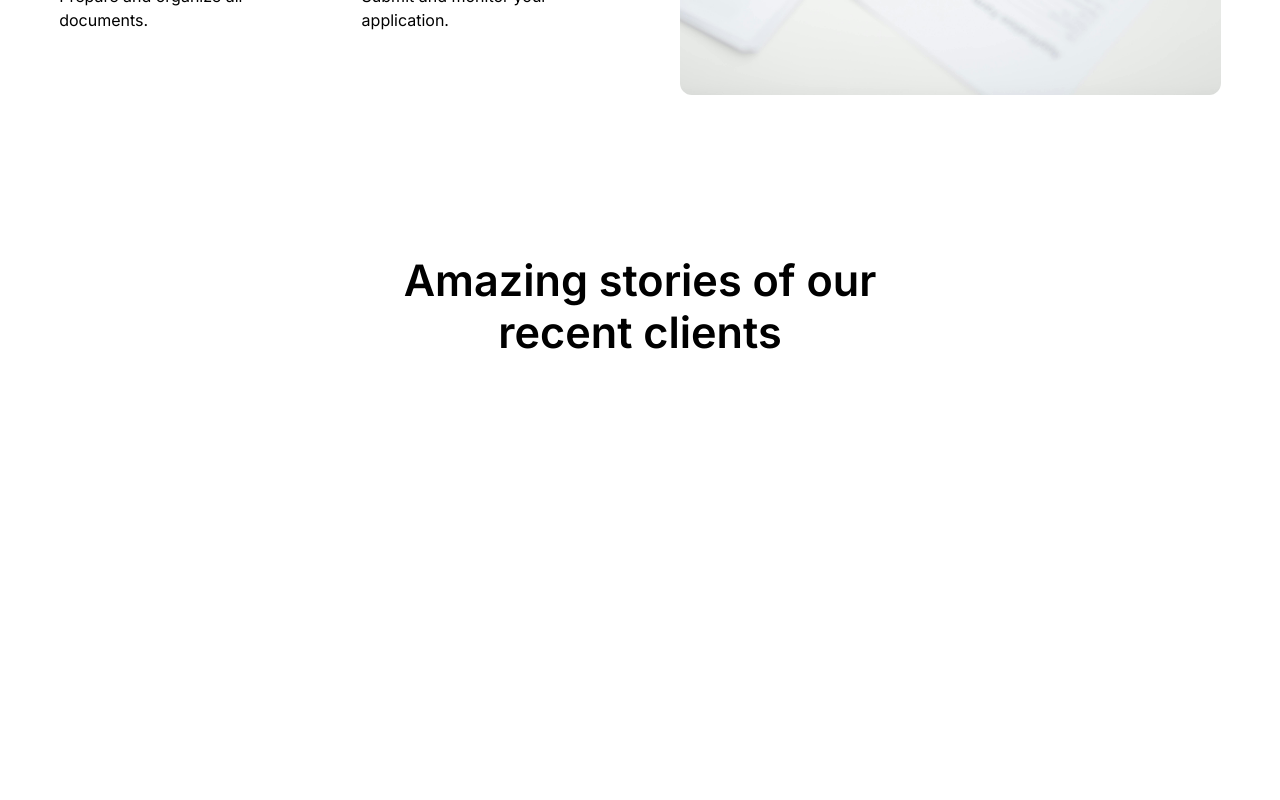
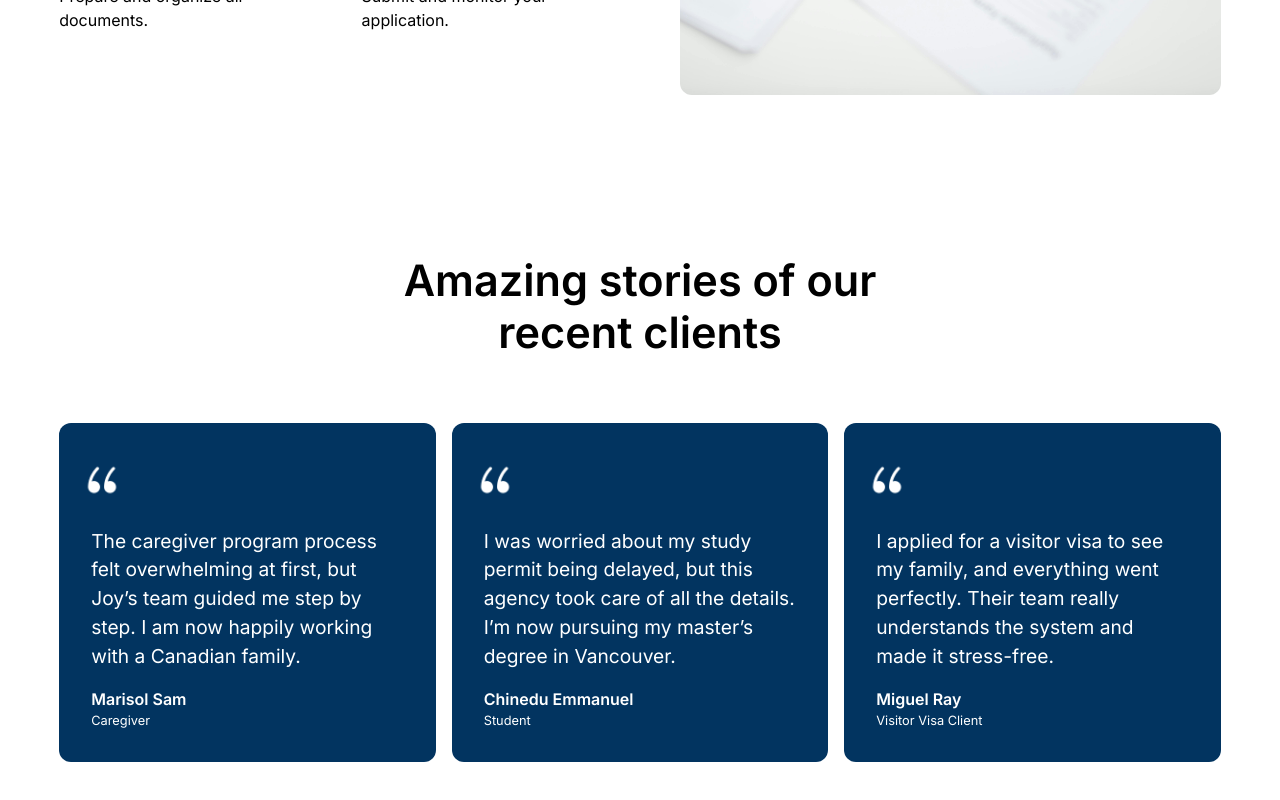
Before and after one commit to joewardperalta/northstead-immigration, a Next.js app: page / in a window 1280 px wide. Shown: the part 3855-4655 px from the top of the page. Before the commit the page ends 4342 px from the top, so only its background shows below. Built offline with nearby package versions, Linux system fonts and the light colour scheme.

Commit message:
Develop the TestimonialCard component

```diff
--- a/src/app/page.tsx
+++ b/src/app/page.tsx
@@ -11,12 +11,14 @@ import MainHeadline from "@/components/MainHeadline";
 import Section from "@/components/Section";
 import BenefitCard from "@/components/BenefitCard";
 import ServiceCard from "@/components/ServiceCard";
+import TestimonialCard from "@/components/TestimonialCard";
+import ProcessCard from "@/components/ProcessCard";
 
 // data
 import benefits from "@/data/benefits.json";
 import services from "@/data/services.json";
 import processes from "@/data/processes.json";
-import ProcessCard from "@/components/ProcessCard";
+import testimonies from "@/data/testimonies.json";
 
 export default function Home() {
   return (
@@ -199,6 +201,18 @@ export default function Home() {
               Amazing stories of our recent clients
             </Heading>
           </Headline>
+
+          <ul className="sm:grid-cols-2x grid grid-cols-1 gap-[1rem] sm:grid-cols-2 lg:grid-cols-3">
+            {testimonies.map((testimony, index) => (
+              <li key={index}>
+                <TestimonialCard
+                  quote={testimony.quote}
+                  author={testimony.author}
+                  role={testimony.role}
+                />
+              </li>
+            ))}
+          </ul>
         </Wrapper>
       </Section>
     </main>
--- /dev/null
+++ b/src/components/TestimonialCard.tsx
@@ -0,0 +1,34 @@
+import * as React from "react";
+import Image from "next/image";
+
+type TestimonialCardProps = {
+  quote: string;
+  author: string;
+  role: string;
+};
+
+export default function TestimonialCard({
+  quote,
+  author,
+  role,
+}: TestimonialCardProps) {
+  return (
+    <div className="bg-primary rounded-xl p-[2rem] text-white">
+      <Image
+        className="mb-[1.5rem] -ml-[.8rem] w-[3rem]"
+        src="/icons/quote.png"
+        alt=""
+        width={64}
+        height={64}
+      />
+
+      <blockquote>
+        <p className="mb-[1rem] text-[1.2rem]">{quote}</p>
+        <footer>
+          <cite className="font-semibold not-italic">{author}</cite>
+          <p className="text-[0.8rem]">{role}</p>
+        </footer>
+      </blockquote>
+    </div>
+  );
+}
--- /dev/null
+++ b/src/data/testimonies.json
@@ -0,0 +1,17 @@
+[
+  {
+    "quote": "The caregiver program process felt overwhelming at first, but Joy’s team guided me step by step. I am now happily working with a Canadian family.",
+    "author": "Marisol Sam",
+    "role": "Caregiver"
+  },
+  {
+    "quote": "I was worried about my study permit being delayed, but this agency took care of all the details. I’m now pursuing my master’s degree in Vancouver.",
+    "author": "Chinedu Emmanuel",
+    "role": "Student"
+  },
+  {
+    "quote": "I applied for a visitor visa to see my family, and everything went perfectly. Their team really understands the system and made it stress-free.",
+    "author": "Miguel Ray",
+    "role": "Visitor Visa Client"
+  }
+]
```
Also changed, not shown: public/icons/quote.png (added).
